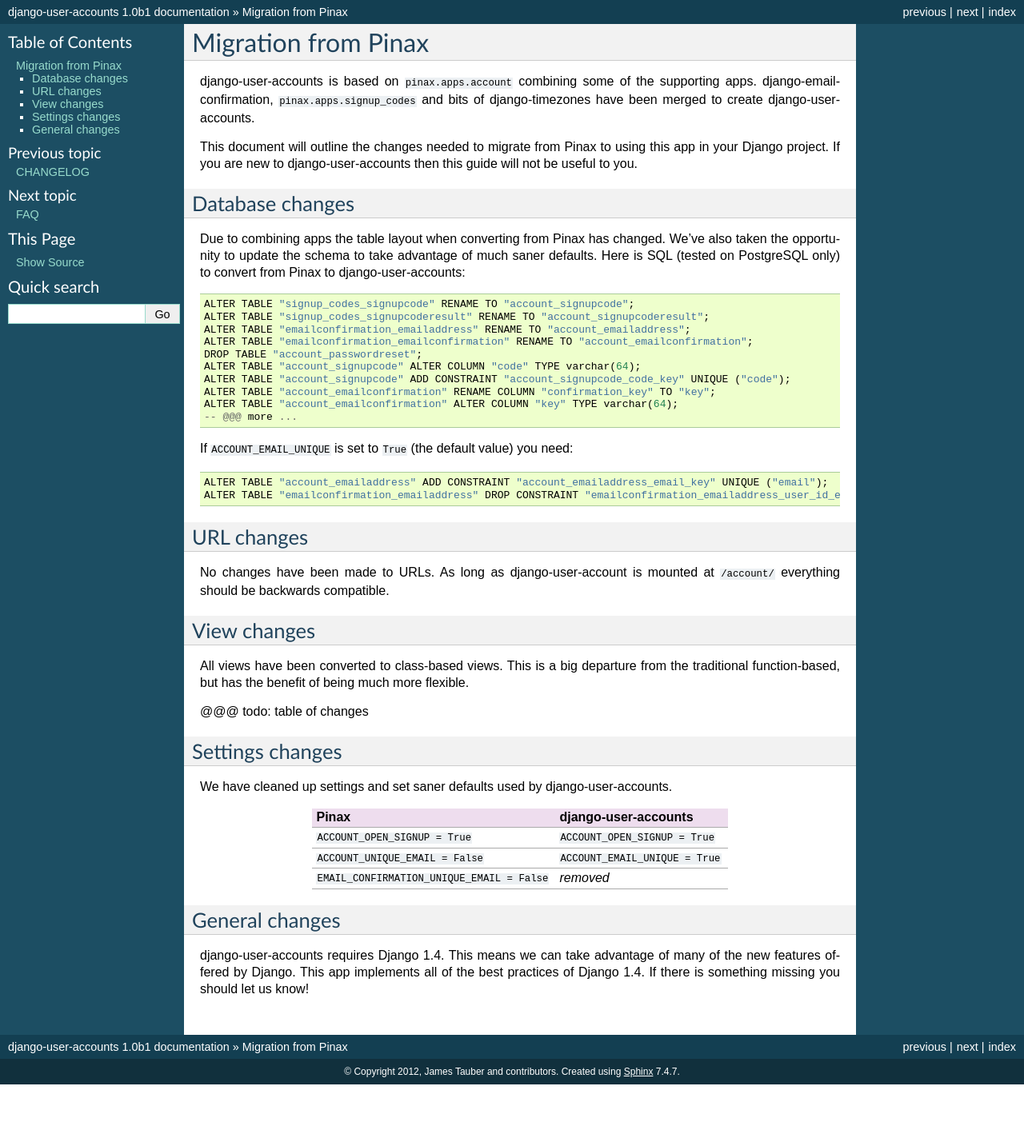
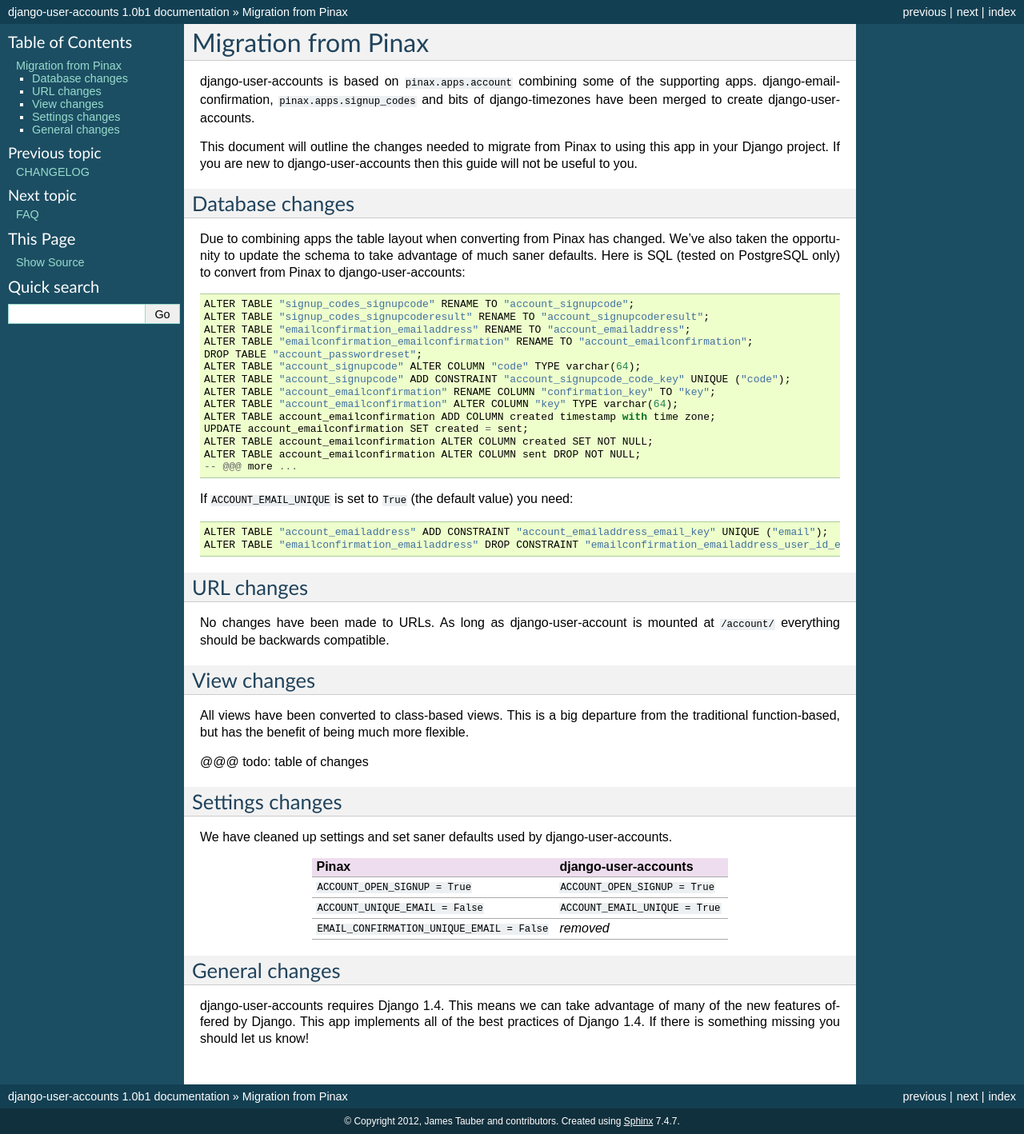
Before and after one commit to pinax/django-user-accounts, a Sphinx documentation site: the page built from docs/migration.rst, in a window 1280 px wide. Shown: the whole page at 80% size. Built offline with Sphinx 7.4.7, drawn with Linux system fonts in a browser that asks for light colours; before the commit the page ends 1356 px from its top, so only the background shows below that.

Commit message:
Added remaining schema changes for migration from Pinax.

```diff
--- a/docs/migration.rst
+++ b/docs/migration.rst
@@ -29,6 +29,10 @@
     ALTER TABLE "account_signupcode" ADD CONSTRAINT "account_signupcode_code_key" UNIQUE ("code");
     ALTER TABLE "account_emailconfirmation" RENAME COLUMN "confirmation_key" TO "key";
     ALTER TABLE "account_emailconfirmation" ALTER COLUMN "key" TYPE varchar(64);
+    ALTER TABLE account_emailconfirmation ADD COLUMN created timestamp with time zone;
+    UPDATE account_emailconfirmation SET created = sent;
+    ALTER TABLE account_emailconfirmation ALTER COLUMN created SET NOT NULL;
+    ALTER TABLE account_emailconfirmation ALTER COLUMN sent DROP NOT NULL;
     -- @@@ more ...
 
 If ``ACCOUNT_EMAIL_UNIQUE`` is set to ``True`` (the default value) you need::
```
